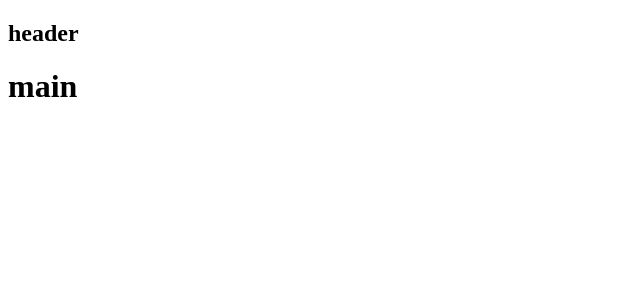
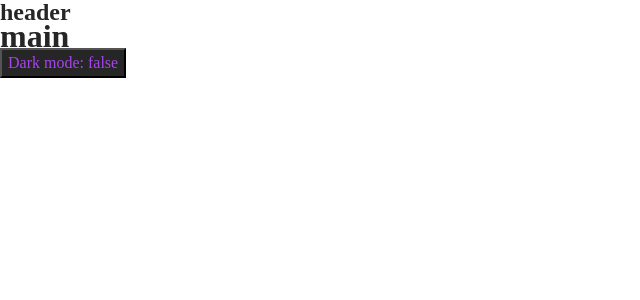
Before and after one commit to profpopoff/Dictionary, a Vue app: page / in a window 1280 px wide. Shown: the top 300 px of the page, without its empty margins (0-640 px from the left). Built offline with nearby package versions, Linux system fonts and the light colour scheme.

Commit message:
Add dark theme

```diff
--- a/package.json
+++ b/package.json
@@ -8,6 +8,7 @@
     "preview": "vite preview"
   },
   "dependencies": {
+    "@vueuse/core": "^9.12.0",
     "vue": "^3.2.45"
   },
   "devDependencies": {
--- a/src/App.vue
+++ b/src/App.vue
@@ -1,5 +1,5 @@
 <script setup>
-
+import DarkModeToggle from './components/DarkModeToggle.vue'
 </script>
 
 <template>
@@ -9,9 +9,17 @@
 
   <main>
     <h1>main</h1>
+    <DarkModeToggle />
   </main>
 </template>
 
-<style scoped>
+<style>
+@import url('./styles/reset.css');
+@import url('./styles/variables.css');
 
+body {
+  background-color: hsl(var(--background-color));
+  color: hsl(var(--text-color));
+  transition: color .3s ease-in-out, background-color .3s ease-in-out;
+}
 </style>
--- /dev/null
+++ b/src/components/DarkModeToggle.vue
@@ -0,0 +1,19 @@
+<script setup>
+import { useDark, useToggle } from '@vueuse/core'
+
+const isDark = useDark()
+const toggleDark = useToggle(isDark)
+</script>
+
+<template>
+   <button class="button" @click="toggleDark()">
+      Dark mode: {{ isDark }}
+   </button>
+</template>
+
+<style scoped>
+.button {
+   color: hsl(var(--accent-color));
+   background-color: hsl(var(--text-color));
+}
+</style>
--- a/src/main.js
+++ b/src/main.js
@@ -1,6 +1,4 @@
 import { createApp } from 'vue'
 import App from './App.vue'
 
-// import './assets/main.css'
-
 createApp(App).mount('#app')
--- /dev/null
+++ b/src/styles/variables.css
@@ -0,0 +1,12 @@
+:root {
+   --text-color: 0, 0%, 15%;
+   --background-color: 0, 0%, 100%;
+   --accent-color: 275, 83%, 60%;
+   --grey-color: 0, 0%, 63%;
+   /* hsl( var(--background-color) / .25); прозрачность */
+}
+
+:root.dark {
+   --text-color: 0, 0%, 100%;
+   --background-color: 0, 0%, 15%;
+}
```
Also changed, not shown: 1 other file (tests, documents, lock files or other folders).
